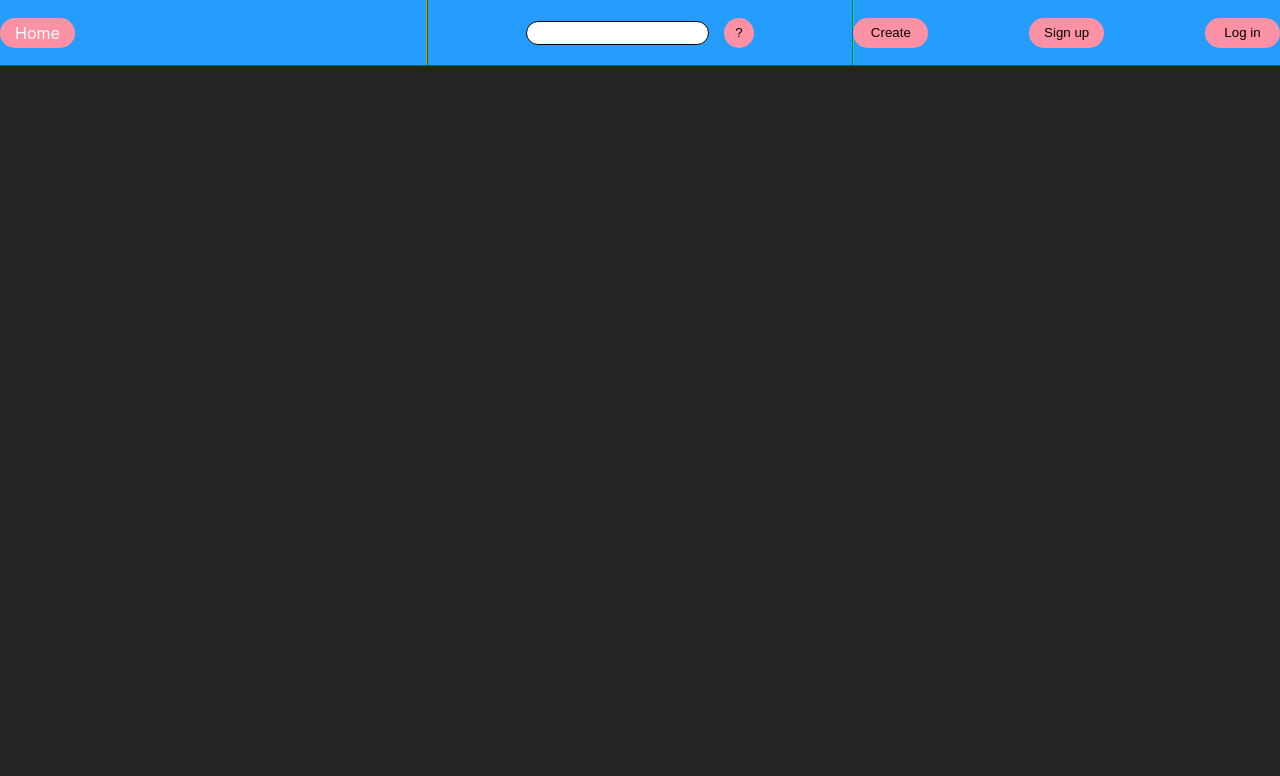
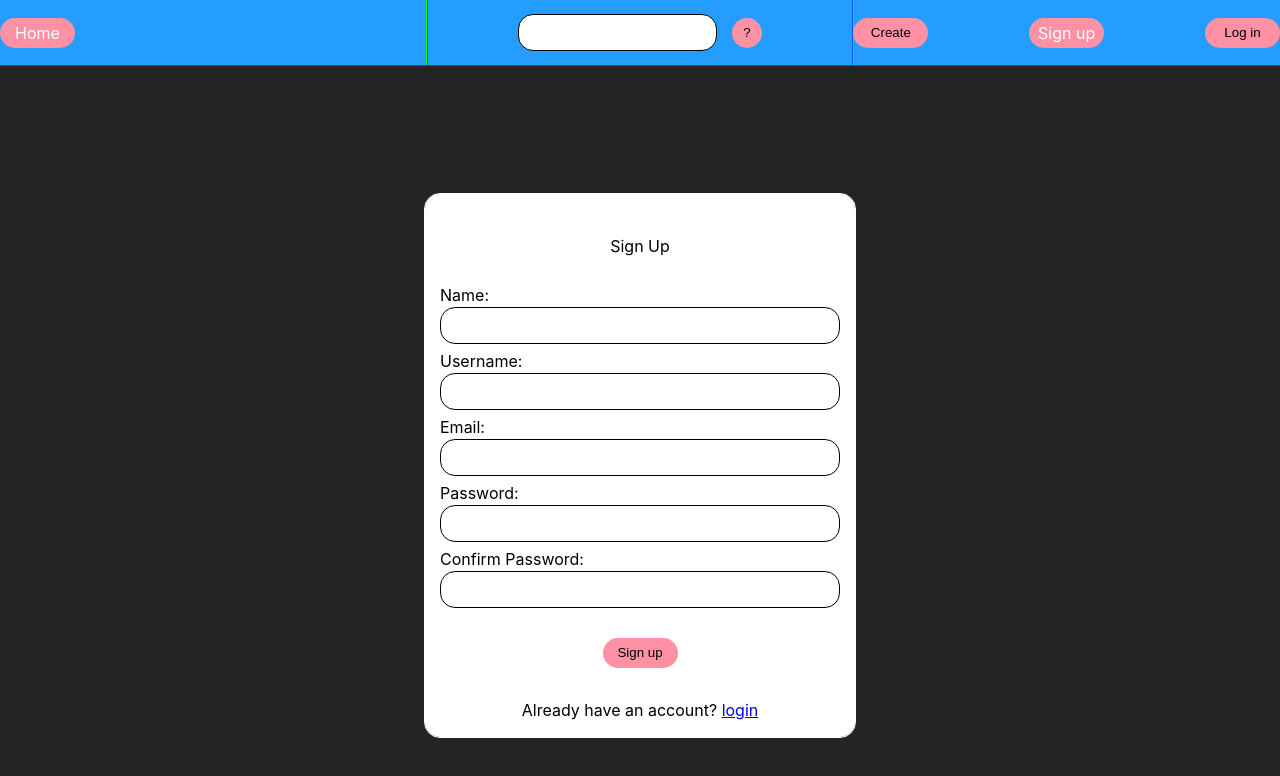
Before and after one commit to GucciGangnam/odin-blog-api-font, a React (Vite) app: page /signup in a window 1280 px wide. Shown: the top 776 px of the page. Built offline with nearby package versions, Linux system fonts and the light colour scheme; no server answers.

Commit message:
In process of makign sign up form

```diff
--- a/src/App.jsx
+++ b/src/App.jsx
@@ -11,6 +11,7 @@ import { Navbar } from './components/navBar';
 // Impor Pages(components)
 import { Homepage } from './pages/HomePage';
 import { Readblog } from './pages/ReadBlog';
+import { Signup } from './pages/Signup';
 
 
 
@@ -44,25 +45,9 @@ function App() {
       <Routes>
         <Route path="/" element={<Homepage blogs={blogs} loading={loading}/>}/>
         <Route path="/post/:id" element={<Readblog blogs={blogs} loading={loading}/>}/>
+        <Route path="/signup" element={<Signup/>}/>
       </Routes>
     </div>
   )
 }
-
-
-
-
-
-// function App() {
-//   return (
-//     <div className='App'>
-//       <div className='App-NB'>
-//         <Navbar/>
-//       </div>
-//       <div className='App-Content'>
-//         <Homepage/>
-//       </div>
-//     </div>
-//   )
-// }
 export default App;
--- a/src/components/NavBar.css
+++ b/src/components/NavBar.css
@@ -54,7 +54,6 @@
     background-color: rgb(255, 255, 255);
     border: 1px solid black;
     border-radius: 15px;
-    height: 20px;
 }
 
 .NB-search-btn {
--- a/src/components/NavBar.jsx
+++ b/src/components/NavBar.jsx
@@ -1,5 +1,3 @@
-
-
 // impprt react
 import React from 'react';// Import Styles
 // Import Links
@@ -24,7 +22,7 @@ export const Navbar = () => {
             </div>
             <div className="NB-right">
                 <button className="NB-btn">Create</button>
-                <button className="NB-btn">Sign up</button>
+                <Link to={`/signup`} className="HP-Post-Btn">Sign up</Link>
                 <button className="NB-btn">Log in</button>
             </div>
         </div>
--- /dev/null
+++ b/src/pages/Signup.css
@@ -0,0 +1,66 @@
+.Signup{
+    width: 100%;
+    height: 100vh;
+
+    display: flex;
+    justify-content: center;
+    align-items: center;
+}
+
+.Signup-Form-Container{
+    outline: 1px solid white;
+    border-radius: 15px;
+    background-color: rgba(255, 255, 255);
+    width: 400px;
+    /* height: 400px; */
+    display: flex;
+    flex-direction: column;
+    padding: 15px;
+
+
+}
+.Form-Title{
+    text-align: center;
+    padding: 25px;
+    color: black;
+}
+.Signup-Form{
+    display: flex;
+    flex-direction: column;
+    justify-content: center;
+    align-items: center;
+    gap: 5px;
+    color: black;
+
+}
+.Input-section{
+    width: 100%;
+    display: flex;
+    flex-direction: column;
+}
+label{
+    color: black;
+}
+input{
+    background-color: rgb(255, 255, 255);
+    border: 1px solid black;
+    border-radius: 15px;
+    padding: 10px;
+    color: black;
+}
+.Signup-Form-Button{
+    margin: 25px;
+    background-color: #ff91a4;
+    border: none;
+    border-radius: 15px;
+    width: 75px;
+    height: 30px;
+}
+
+.Signup-Form-Button:hover {
+    background-color: #ffadbb;
+}
+
+.Signup-Error{
+    color: red;
+}
--- /dev/null
+++ b/src/pages/Signup.jsx
@@ -0,0 +1,133 @@
+import React, { useState } from 'react';
+import { Link } from 'react-router-dom';
+import './Signup.css';
+
+export const Signup = () => {
+    const [formData, setFormData] = useState({
+        name: '',
+        nameError: '',
+        username: '',
+        usernameError: '',
+        email: '',
+        password: '',
+        confirmPassword: '',
+        confirmPasswordError: ''
+    });
+
+    const handleChange = (e) => {
+        const { name, value } = e.target;
+        setFormData(prevState => ({
+            ...prevState,
+            [name]: value,
+            confirmPasswordError: name === 'confirmPassword' && value !== formData.password ? 'Passwords do not match' : ''
+        }));
+    };
+
+    const handleSubmit = async (e) => {
+        e.preventDefault();
+        if (formData.password !== formData.confirmPassword) {
+            setFormData(prevState => ({
+                ...prevState,
+                confirmPasswordError: 'Passwords do not match'
+            }));
+            return;
+        }
+        try {
+            const response = await fetch('http://localhost:3000/users', {
+                method: 'POST',
+                headers: {
+                    'Content-Type': 'application/json'
+                },
+                body: JSON.stringify(formData)
+            });
+            if (response.ok) {
+                // Success - handle accordingly
+                console.log('User created successfully!');
+            } else {
+                console.error('Failed to create user:', response.statusText);
+                // Handle error responses
+                console.log(response.json().errors)
+                const errorData = response.json(); // Assuming error response contains JSON data
+                if (errorData && errorData.message) {
+                    console.log('errors')
+                    setFormData(prevState => ({
+                        ...prevState,
+                        confirmPasswordError: errorData.message
+                    }));
+                }
+            }
+        } catch (error) {
+            console.error('Error creating user:', error.message);
+        }
+    };
+
+    return (
+        <div className='Signup'>
+            <div className='Signup-Form-Container'>
+                <div className='Form-Title'>
+                    Sign Up
+                </div>
+                <form method='POST' className='Signup-Form' onSubmit={handleSubmit}>
+                    <div className='Input-section'>
+                        <label htmlFor="name">Name:{formData.nameError}</label>
+                        <input
+                            type="text"
+                            id="name"
+                            name="name"
+                            value={formData.name}
+                            onChange={handleChange}
+                            required
+                        />
+                    </div>
+                    <div className='Input-section'>
+                        <label htmlFor="username">Username:</label>
+                        <input
+                            type="text"
+                            id="username"
+                            name="username"
+                            value={formData.username}
+                            onChange={handleChange}
+                            required
+                        />
+                    </div>
+                    <div className='Input-section'>
+                        <label htmlFor="email">Email:</label>
+                        <input
+                            type="text"
+                            id="email"
+                            name="email"
+                            value={formData.email}
+                            onChange={handleChange}
+                            required
+                        />
+                    </div>
+                    <div className='Input-section'>
+                        <label htmlFor="password">Password:</label>
+                        <input
+                            type="password"
+                            id="password"
+                            name="password"
+                            value={formData.password}
+                            onChange={handleChange}
+                            required
+                        />
+                    </div>
+                    <div className='Input-section'>
+                        <label htmlFor="confirmPassword">Confirm Password:</label>
+                        <input
+                            type="password"
+                            id="confirmPassword"
+                            name="confirmPassword"
+                            value={formData.confirmPassword}
+                            onChange={handleChange}
+                            required
+                        />
+                        {formData.confirmPasswordError && <span className="Signup-Error">{formData.confirmPasswordError}</span>}
+                    </div>
+                    <button className='Signup-Form-Button' type='submit'>Sign up</button>
+                    <span>Already have an account? <Link to={`/login`} >login</Link></span>
+                </form>
+            </div>
+        </div>
+    );
+};
```
